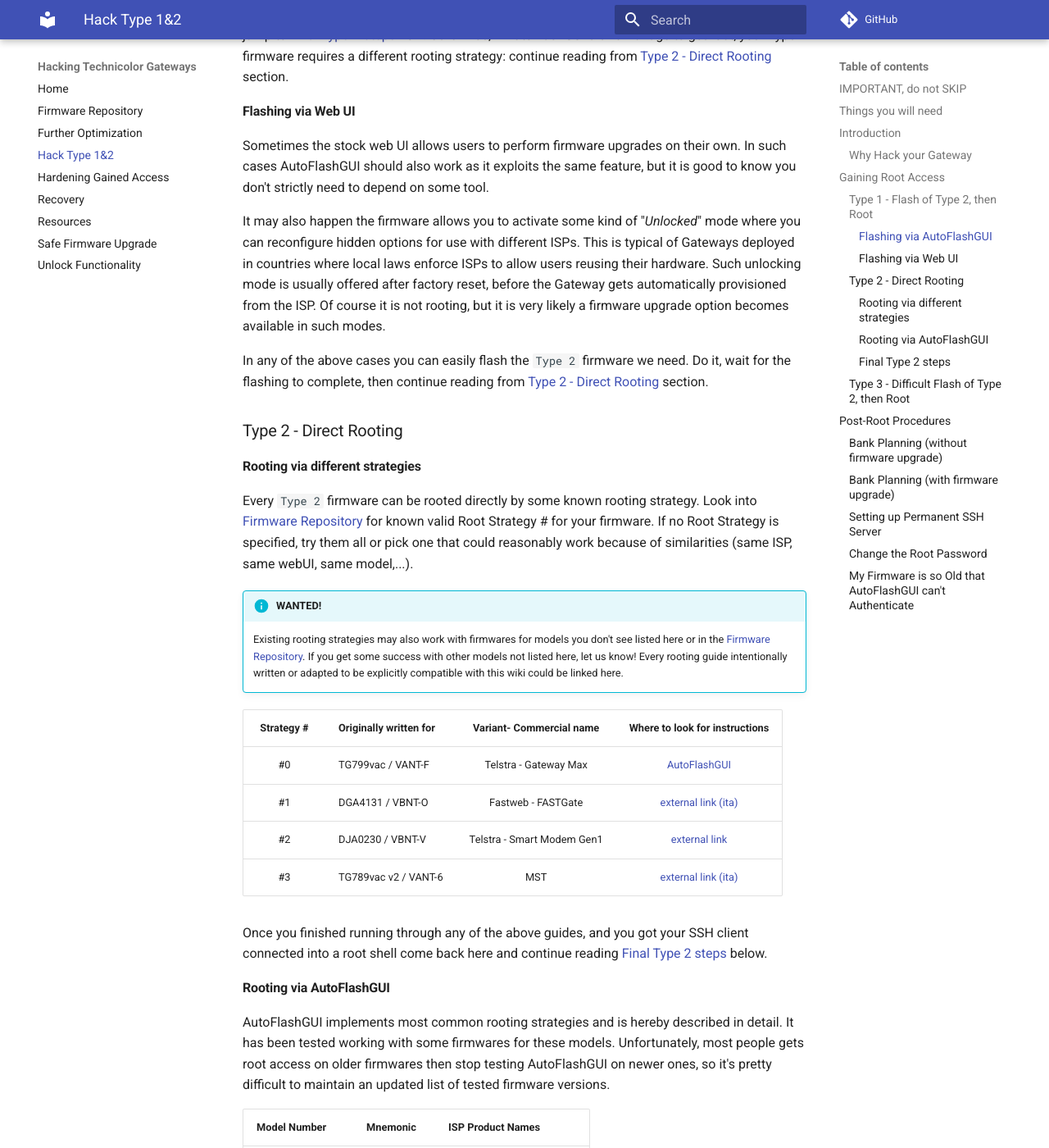
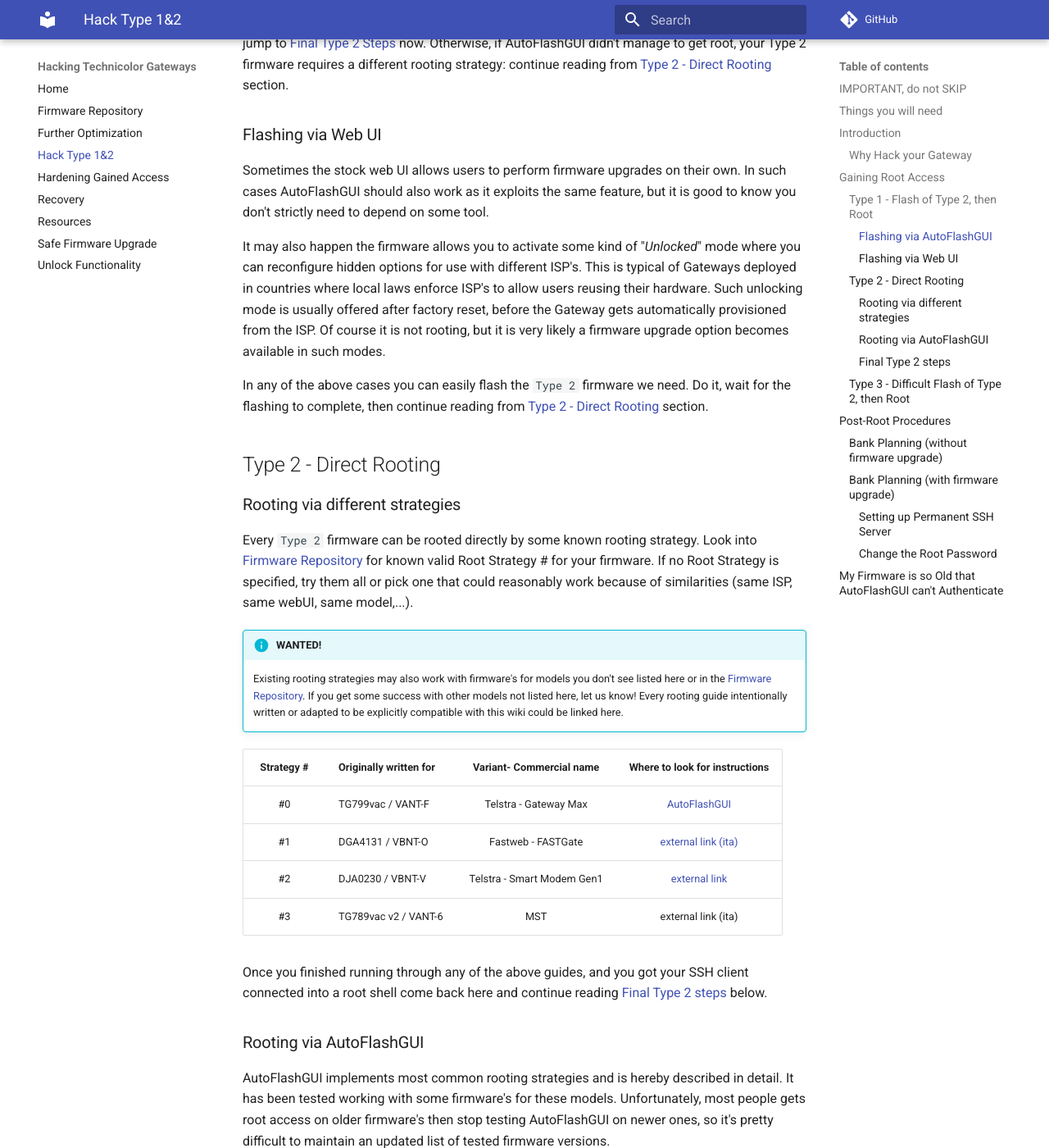
Before and after one commit to hack-technicolor/hack-technicolor, an MkDocs documentation site: the page built from docs/Hack Type 1&2.md, in a window 1280 px wide and 1400 px high, scrolled down 2850 px. Shown: the whole window at 82% size. Built offline with MkDocs 1.6.1 and Material for MkDocs 9.7.7, drawn with Linux system fonts in a browser that asks for light colours; comment, search, counter and statistics services are not loaded; some of the changed text lies outside the part shown.

Commit message:
Varois improvements

````diff
--- a/docs/Hack Type 1&2.md
+++ b/docs/Hack Type 1&2.md
@@ -24,22 +24,22 @@
 
 7. A *happy* Gateway! If it's in bridge mode or half the tiles are missing (in the GUI), or it's simply not working as expected, just [recover it](../Recovery) to get it to a stock state first.
 
-## Introduction
+# Introduction
 
-### Why Hack your Gateway
+## Why Hack your Gateway
 
 Devices mentioned above and similar ones are very capable pieces of equipment, each with different features, which may include: 802.11ac, MU-MIMO, ADSL2/VDSL2/eVDSL modem, DECT base station, [FXS](https://en.wikipedia.org/wiki/Foreign_exchange_service_%28telecommunications%29#Foreign_exchange_station) ports, [FXO](https://en.wikipedia.org/wiki/Foreign_exchange_service_%28telecommunications%29#Foreign_exchange_station) port,  4G backup, [SFP](https://en.wikipedia.org/wiki/Small_form-factor_pluggable_transceiver) slot, etc. They are known to have a high quality internal PCB and low power consumption, for example the TG799vac Xtream uses about 12 watts with WiFi on (typical router config) and 9 watts with WiFi off (typical bridge mode config).
 
 There is usually no *generic* firmware available that will *just* give you access to the Gateway as any other device you would purchase. Most of Technicolor Gateways run customized firmware implementing ISP-specific integrations and get locked down in functionality to match service requirements. This kind of sucks because if you decide to use this device with a different ISP, you are likely to be blocked from doing that, or simply lose some functionality. That was the motivation to hack the device and at least re-enable as many features as possible.
 
-For some other devices, a no-brand firmware exists. They appear as "Technicolor" branded and implement "MST" integration, a default third-party remote management platform for ISPs that do not pay for firmware customization. On such firmwares no regular configuration options are locked out, but getting root access will still open a wider window of possibilities.
+For some other devices, a no-brand firmware exists. They appear as "Technicolor" branded and implement "MST" integration, a default third-party remote management platform for ISP's that do not pay for firmware customization. On such firmware's no regular configuration options are locked out, but getting root access will still open a wider window of possibilities.
 
 The default IP address of the Gateway varies by Gateway model, it could be `10.0.0.138`, `192.168.0.1`, `192.168.1.1`, `10.1.1.1` and so on. Your best option is to get an IP address by DHCP the first time you connect and see what your default Gateway is.
 
 !!! tip "Asking about your gateway?"
     Avoid referring to your device by its commercial product name, refer to your device with its unique board mnemonic identifier `XXXX-X` to avoid any potential ambiguity.
 
-## Gaining Root Access
+# Gaining Root Access
 
 !!! caution "Make sure your Gateway is offline!"
     The ISP could lock you out of the Gateway by pushing a firmware update or configuration script through a landline, WiFi or SIM card connection, until the Gateway is rooted and remote management disabled.
@@ -51,11 +51,11 @@
 
 Now head on down to the right *Type* section, which fits your current situation.
 
-### Type 1 - Flash of Type 2, then Root
+## Type 1 - Flash of Type 2, then Root
 
 Every `Type 1` firmware allows you to perform a firmware *upgrade*, either via stock web UI, or official *unlocked* modes, or hidden web pages. We are going to exploit this possibility in order to flash an arbitrary firmware version of `Type 2`.
 
-#### Flashing via AutoFlashGUI
+### Flashing via AutoFlashGUI
 
 In this example we are working with the `VANT-F` Gateway on `17.2.0261`, which is a `Type 1` firmware. `16.3.7567` is the `Type 2` firmware we are going to flash.
 
@@ -66,35 +66,35 @@
 
 Try firing up your SSH client of choice and connect with the Username and Password as `root/root` to the Gateway IP on default port `22`, or `6666`. If you manage to login into root shell, jump to [Final Type 2 Steps](#final-type-2-steps) now. Otherwise, if AutoFlashGUI didn't manage to get root, your Type 2 firmware requires a different rooting strategy: continue reading from [Type 2 - Direct Rooting](#type-2-direct-rooting) section.
 
-#### Flashing via Web UI
+### Flashing via Web UI
 
 Sometimes the stock web UI allows users to perform firmware upgrades on their own. In such cases AutoFlashGUI should also work as it exploits the same feature, but it is good to know you don't strictly need to depend on some tool.
 
-It may also happen the firmware allows you to activate some kind of "*Unlocked*" mode where you can reconfigure hidden options for use with different ISPs. This is typical of Gateways deployed in countries where local laws enforce ISPs to allow users reusing their hardware. Such unlocking mode is usually offered after factory reset, before the Gateway gets automatically provisioned from the ISP. Of course it is not rooting, but it is very likely a firmware upgrade option becomes available in such modes.
+It may also happen the firmware allows you to activate some kind of "*Unlocked*" mode where you can reconfigure hidden options for use with different ISP's. This is typical of Gateways deployed in countries where local laws enforce ISP's to allow users reusing their hardware. Such unlocking mode is usually offered after factory reset, before the Gateway gets automatically provisioned from the ISP. Of course it is not rooting, but it is very likely a firmware upgrade option becomes available in such modes.
 
 In any of the above cases you can easily flash the `Type 2` firmware we need. Do it, wait for the flashing to complete, then continue reading from [Type 2 - Direct Rooting](#type-2-direct-rooting) section.
 
-### Type 2 - Direct Rooting
+## Type 2 - Direct Rooting
 
-#### Rooting via different strategies
+### Rooting via different strategies
 
 Every `Type 2` firmware can be rooted directly by some known rooting strategy. Look into [Firmware Repository](Firmware%20Repository/) for known valid Root Strategy # for your firmware. If no Root Strategy is specified, try them all or pick one that could reasonably work because of similarities (same ISP, same webUI, same model,...).
 
 !!! info "WANTED!"
-    Existing rooting strategies may also work with firmwares for models you don't see listed here or in the [Firmware Repository](Firmware%20Repository/). If you get some success with other models not listed here, let us know! Every rooting guide intentionally written or adapted to be explicitly compatible with this wiki could be linked here.
+    Existing rooting strategies may also work with firmware's for models you don't see listed here or in the [Firmware Repository](Firmware%20Repository/). If you get some success with other models not listed here, let us know! Every rooting guide intentionally written or adapted to be explicitly compatible with this wiki could be linked here.
 
  | Strategy # | Originally written for | Variant- Commercial name   | Where to look for instructions |
  |:----------:|:-----------------------|:--------------------------:|:------------------------------:|
  | #0         | TG799vac / VANT-F      | Telstra - Gateway Max      | [AutoFlashGUI](#rooting-via-autoflashgui) |
  | #1         | DGA4131 / VBNT-O       | Fastweb - FASTGate         | [external link (ita)](https://www.ilpuntotecnico.com/forum/index.php?topic=80598) |
  | #2         | DJA0230 / VBNT-V       | Telstra - Smart Modem Gen1 | [external link](https://github.com/BoLaMN/tch-exploit) |
- | #3         | TG789vac v2 / VANT-6   | MST                        | [external link (ita)]() |
+ | #3         | TG789vac v2 / VANT-6   | MST                        | external link (ita) |
 
 Once you finished running through any of the above guides, and you got your SSH client connected into a root shell come back here and continue reading [Final Type 2 steps](#final-type-2-steps) below.
 
-#### Rooting via AutoFlashGUI
+### Rooting via AutoFlashGUI
 
-AutoFlashGUI implements most common rooting strategies and is hereby described in detail. It has been tested working with some firmwares for these models. Unfortunately, most people gets root access on older firmwares then stop testing AutoFlashGUI on newer ones, so it's pretty difficult to maintain an updated list of tested firmware versions.
+AutoFlashGUI implements most common rooting strategies and is hereby described in detail. It has been tested working with some firmware's for these models. Unfortunately, most people gets root access on older firmware's then stop testing AutoFlashGUI on newer ones, so it's pretty difficult to maintain an updated list of tested firmware versions.
 
  | Model Number    | Mnemonic | ISP Product Names
  |:----------------|:---------|:--------------------------
@@ -140,17 +140,17 @@
 
 If you would like to stay on this `Type 2` firmware for daily usage and stay safe from possible soft-bricks or terrible issues, you now need to ensure your *bank plan* is correct. Jump to [Bank Planning (without firmware upgrade)](#bank-planning-without-firmware-upgrade).
 
-### Type 3 - Difficult Flash of Type 2, then Root
+## Type 3 - Difficult Flash of Type 2, then Root
 
 !!! info "Why are You Here?"
-    Re-read the [Homepage](/)?
+    Re-read the [Homepage](/)!
 
-## Post-Root Procedures
+# Post-Root Procedures
 
 !!! warning "Stop!"
     Do not follow any post-root procedure unless explicitly told to.
 
-### Bank Planning (without firmware upgrade)
+## Bank Planning (without firmware upgrade)
 
 We are now going to prepare an optimal bank planning for the same firmware version you have now booted.
 
@@ -261,7 +261,7 @@
 bank_1
 ```
 
-or this (*"state B"*):
+or this (*"State B"*):
 
 ```bash
 /proc/banktable/booted
@@ -412,7 +412,7 @@
 
 Now you **must** harden your access, to prevent it from being lost because of unwanted automatic firmware upgrades in future. See [Hardening Root Access](Hardening%20Root%20Access/) page.
 
-### My Firmware is so Old that AutoFlashGUI can't Authenticate
+# My Firmware is so Old that AutoFlashGUI can't Authenticate
 
 *This is because they changed the web authentication method to SRPv6 with firmware v15, and this is the only method that the AutoFlashGUI tool knows how to authenticate with.*
 
````
Also changed, not shown: other parts of docs/Hack Type 1&2.md (+12 -12 lines).
